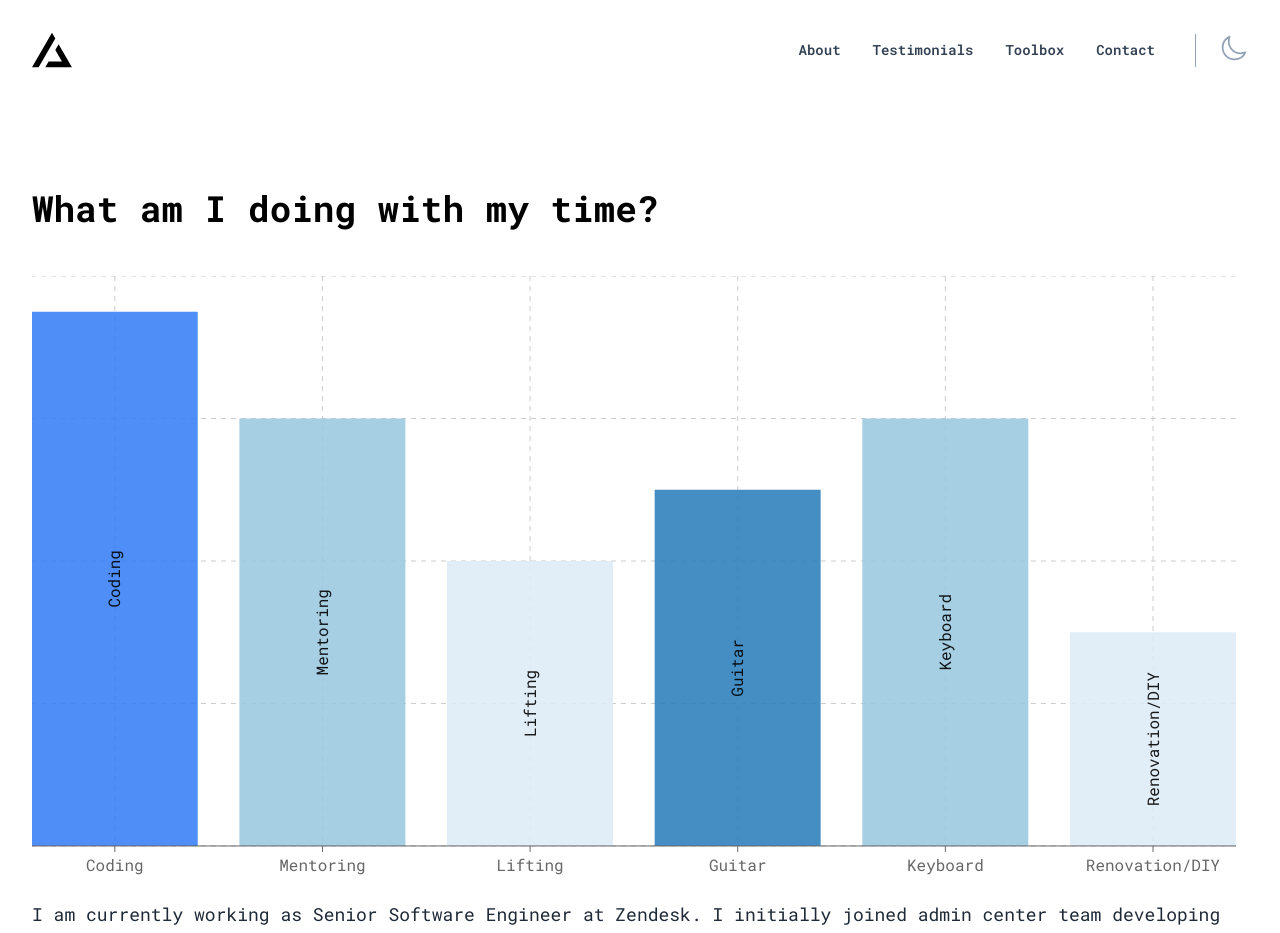
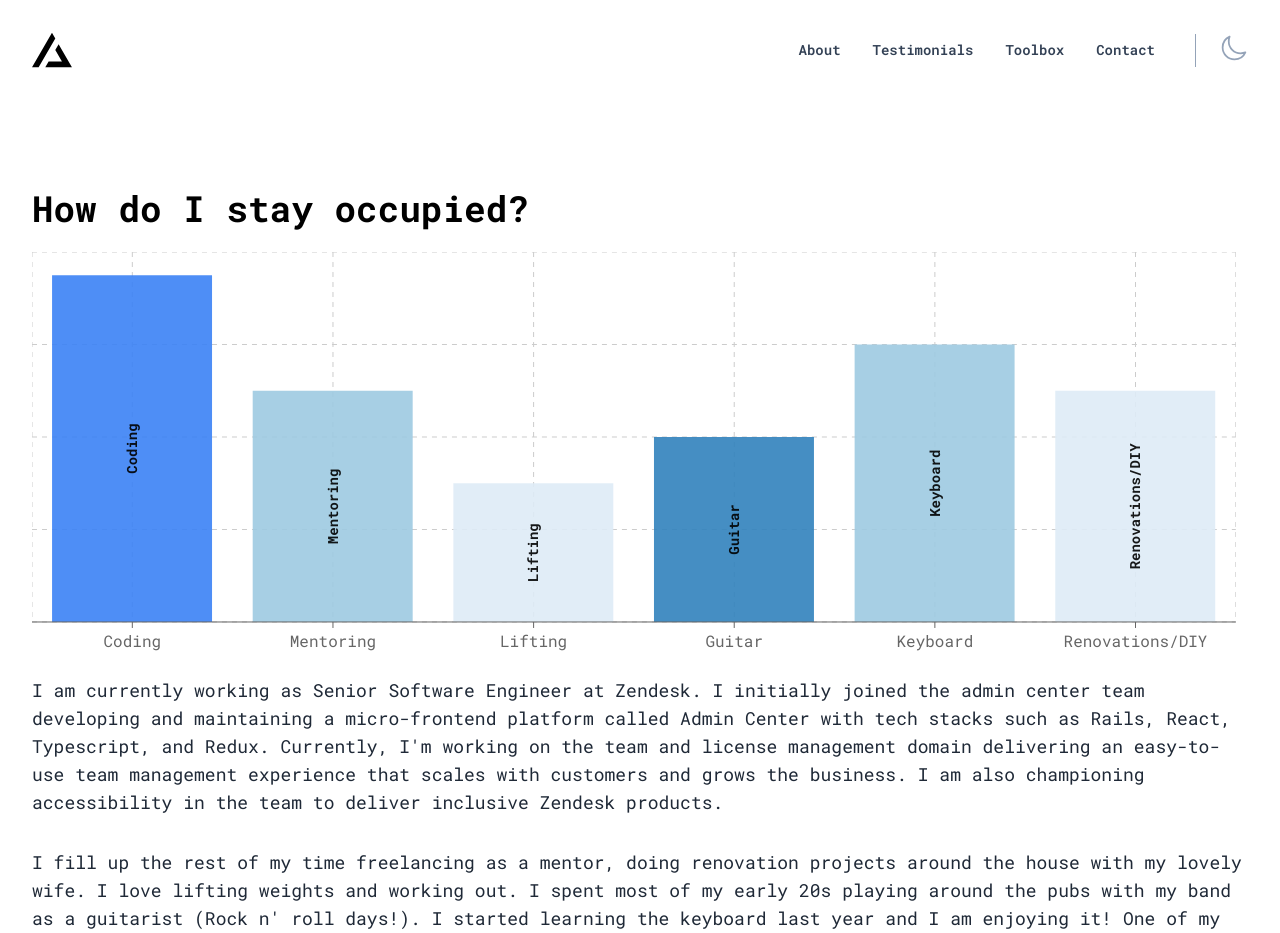
Before and after one commit to ooanishoo/ooanishoo, a Next.js app: page /about in a window 1280 px wide. Shown: the top 933 px of the page. Built offline with nearby package versions, Linux system fonts and the light colour scheme.

Commit message:
chore: minor fixes

```diff
--- a/src/app/about/page.tsx
+++ b/src/app/about/page.tsx
@@ -39,16 +39,15 @@ export default function About() {
   return (
     <div>
       <h2 className="pt-2 text-2xl font-extrabold text-black dark:text-white sm:text-3xl lg:text-4xl">
-        What am I doing with my time?
+        How do I stay occupied?
       </h2>
       <BarGraph />
-      <div className=" mb-8 mt-6 text-sm text-gray-800 dark:text-slate-400  sm:text-lg">
+      <div className="mb-8 text-sm text-gray-800 dark:text-slate-400  sm:text-lg lg:mt-6">
         <p className="mb-8">
-          {`I am currently working as Senior Software Engineer at Zendesk. I initially joined admin center team developing and maintaining a micro-frontend platform called Admin Center with tech stacks such as Rails, React, Typescript, Redux. Currently I'm working on team and license management domain delivering an easy-to-use team management experience that scales with customers and grows the business. I am also championing accessibility in the team to delivery inclusive Zendesk products.`}
+          {`I am currently working as Senior Software Engineer at Zendesk. I initially joined the admin center team developing and maintaining a micro-frontend platform called Admin Center with tech stacks such as Rails, React, Typescript, and Redux. Currently, I'm working on the team and license management domain delivering an easy-to-use team management experience that scales with customers and grows the business. I am also championing accessibility in the team to deliver inclusive Zendesk products.`}
         </p>
-
         <p>
-          {`I fill up rest of my time as a freelancing as a mentor, doing renovation projects around the house with my lovely wife. I love lifiting weights and working out. I spent most of my early 20's playing around the pubs with my band as a guitarist (Rock n' roll days!). I started learning keyboard last year and I am really enjoying it! One of my goal is to walk into a public place and play a Coldplay song on the piano seemlesly.`}
+          {`I fill up the rest of my time freelancing as a mentor, doing renovation projects around the house with my lovely wife. I love lifting weights and working out. I spent most of my early 20s playing around the pubs with my band as a guitarist (Rock n' roll days!). I started learning the keyboard last year and I am enjoying it! One of my goals is to walk into a public place and play a Coldplay song on the piano seemingly.`}
         </p>
       </div>
     </div>
--- a/src/app/components/BarGraph.tsx
+++ b/src/app/components/BarGraph.tsx
@@ -23,17 +23,17 @@ const data: BarGraph[] = [
   {
     color: '#9ecae1',
     name: 'Mentoring',
-    value: 60,
+    value: 50,
   },
   {
     color: '#deebf7',
     name: 'Lifting',
-    value: 40,
+    value: 30,
   },
   {
     color: '#3182bd',
     name: 'Guitar',
-    value: 50,
+    value: 40,
   },
   {
     color: '#9ecae1',
@@ -42,8 +42,8 @@ const data: BarGraph[] = [
   },
   {
     color: '#deebf7',
-    name: 'Renovation/DIY',
-    value: 30,
+    name: 'Renovations/DIY',
+    value: 50,
   },
 ]
 
@@ -51,8 +51,8 @@ export const BarGraph = () => {
   return (
     <ResponsiveContainer
       width="99%"
-      height={600}
-      className="mt-12 dark:text-white"
+      height={400}
+      className="mt-6 dark:text-white"
     >
       <BarChart
         data={data}
@@ -61,13 +61,13 @@ export const BarGraph = () => {
         desc="A bart chart showcasing how Anish spends his time."
         margin={{
           top: 0,
-          right: -21,
+          right: 0,
           bottom: 0,
-          left: -21,
+          left: 0,
         }}
         role="graphics-document"
       >
-        <CartesianGrid strokeDasharray="5 5" />
+        <CartesianGrid strokeDasharray="5 5" className="hidden sm:block" />
         <Bar
           dataKey="value"
           animationEasing="ease-in-out"
@@ -80,6 +80,8 @@ export const BarGraph = () => {
             position="middle"
             angle={270}
             fill="black"
+            fontSize={14}
+            fontWeight={'bold'}
           />
           {data.map((entry, index) => (
             <Cell key={index} fill={entry.color} fillOpacity={'0.90'} />
--- a/src/app/components/Nav.tsx
+++ b/src/app/components/Nav.tsx
@@ -68,7 +68,9 @@ export const Nav = () => {
       >
         <ul className="pt-4 text-center  md:flex md:justify-between md:pt-0">
           <li className="block py-2 hover:text-sky-500 dark:hover:text-sky-400  md:hidden md:p-4">
-            Home
+            <Link href={'/'} onClick={handleOnClick}>
+              Home
+            </Link>
           </li>
           {NAVIGATIONS.map((nav, _index) => (
             <li
--- a/src/app/testimonials/page.tsx
+++ b/src/app/testimonials/page.tsx
@@ -18,8 +18,8 @@ export default function Testimonials() {
           <ul
             key={i}
             className={`space-y-8
-          ${i === 1 && 'hidden sm:block'}
-          ${i === 2 && 'hidden lg:block'}`}
+            ${i === 1 && 'hidden sm:block'}
+            ${i === 2 && 'hidden lg:block'}`}
           >
             {column.map((testimonial, index) => (
               <li key={index} className="text-sm leading-6">
```
Also changed, not shown: 1 other file (tests, documents, lock files or other folders).
